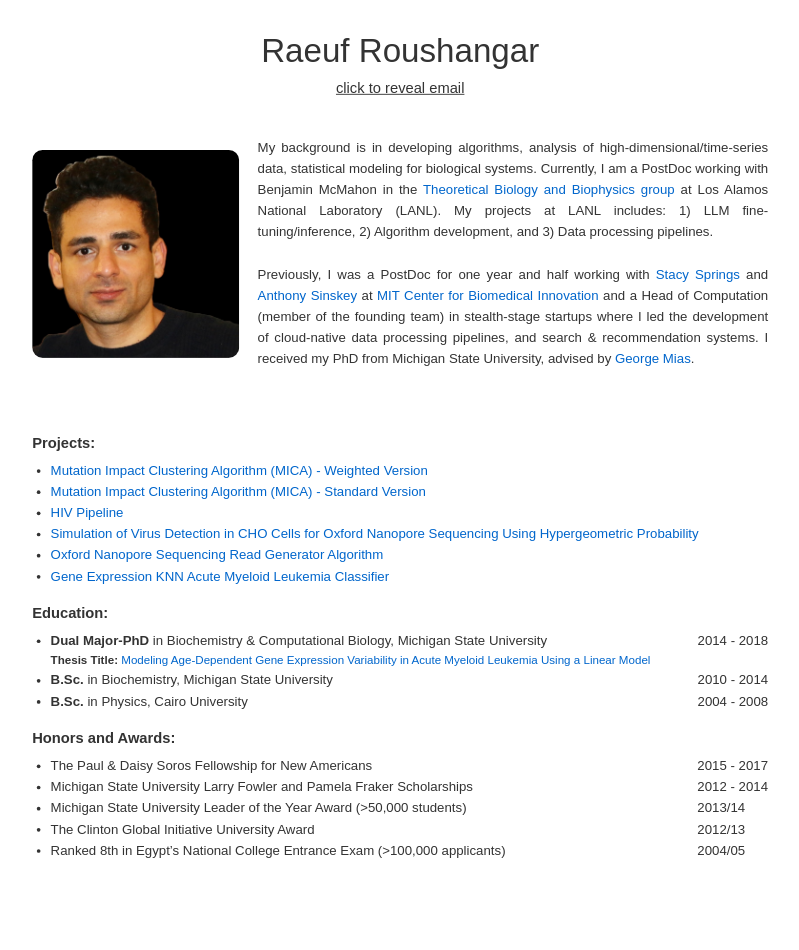
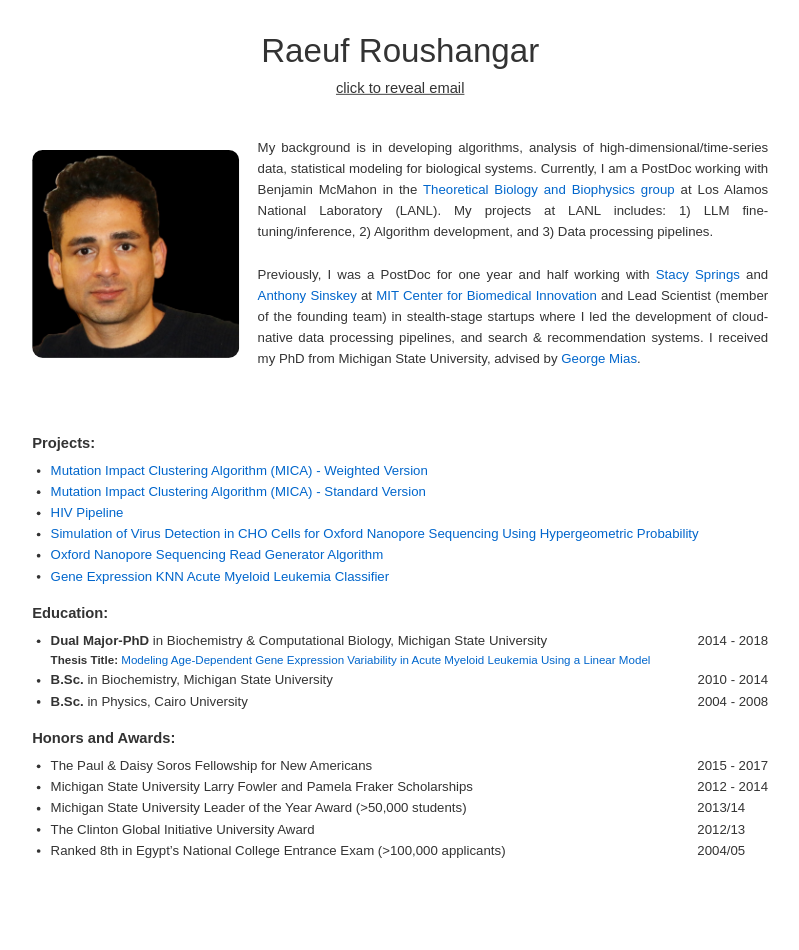
Before and after one commit to raeufroushangar/raeufroushangar.com, a Jekyll site: the page built from index.html, in a window 1280 px wide. Shown: the whole page, without its empty margins (207-1006 px from the left). Built offline with Jekyll 4.4.1, drawn with Linux system fonts in a browser that asks for light colours.

Commit message:
Update profile image and homepage

```diff
--- a/index.html
+++ b/index.html
@@ -20,7 +20,7 @@
   <div style="max-width: 600px; font-size: 0.9em; text-align: justify;">
     My background is in developing algorithms, analysis of high-dimensional/time-series data, statistical modeling for biological systems. Currently, I am a PostDoc working with Benjamin McMahon in the <a href="https://www.lanl.gov/org/ddste/aldsc/theoretical/theoretical-biology-biophysics/index.php" target="_blank">Theoretical Biology and Biophysics group</a> at Los Alamos National Laboratory (LANL)</a>. My projects at LANL includes: 1) LLM fine-tuning/inference, 2) Algorithm development, and 3) Data processing pipelines.
     <br><br>
-    Previously, I was a PostDoc for one year and half working with <a href="https://cbi.mit.edu/biographies/" target="_blank">Stacy Springs</a> and <a href="https://biology.mit.edu/profile/anthony-j-sinskey/" target="_blank">Anthony Sinskey</a> at <a href="https://cbi.mit.edu" target="_blank">MIT Center for Biomedical Innovation</a> and a Head of Computation (member of the founding team) in stealth-stage startups where I led the development of cloud-native data processing pipelines, and search & recommendation systems. I received my PhD from Michigan State University, advised by <a href="https://georgemias.org" target="_blank">George Mias</a>.
+    Previously, I was a PostDoc for one year and half working with <a href="https://cbi.mit.edu/biographies/" target="_blank">Stacy Springs</a> and <a href="https://biology.mit.edu/profile/anthony-j-sinskey/" target="_blank">Anthony Sinskey</a> at <a href="https://cbi.mit.edu" target="_blank">MIT Center for Biomedical Innovation</a> and Lead Scientist (member of the founding team) in stealth-stage startups where I led the development of cloud-native data processing pipelines, and search & recommendation systems. I received my PhD from Michigan State University, advised by <a href="https://georgemias.org" target="_blank">George Mias</a>.
 
   </div>
 </div>
```
